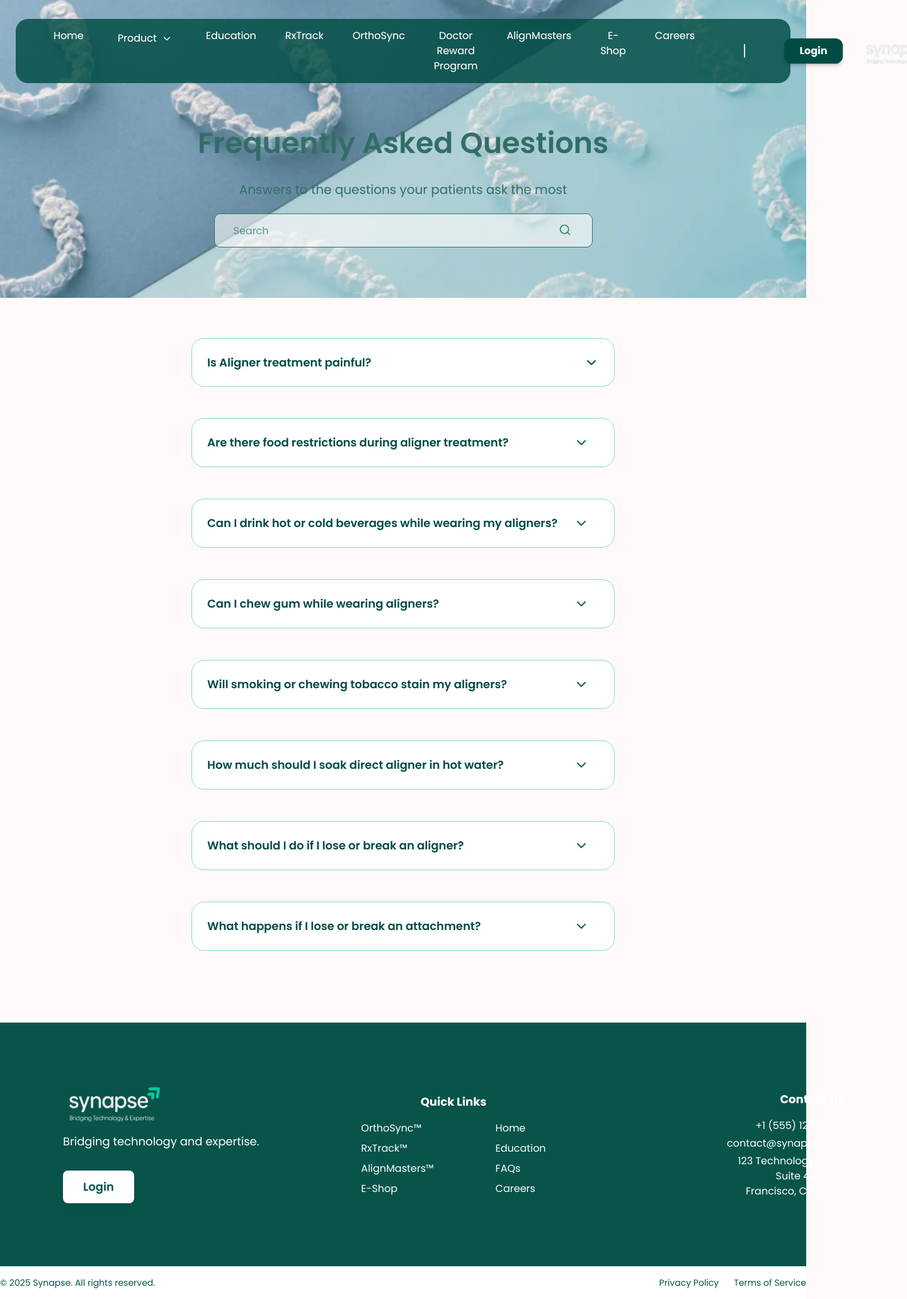
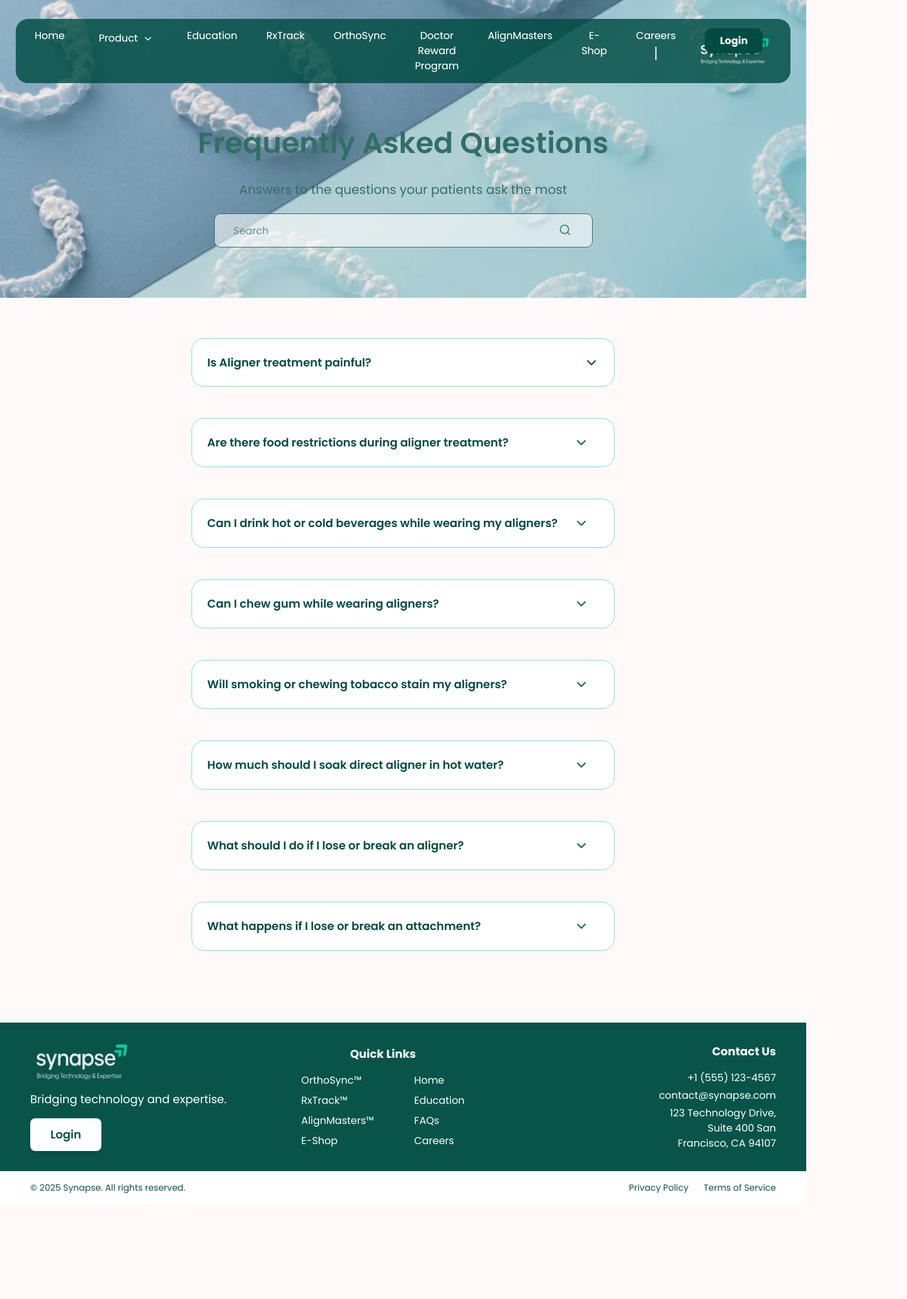
Before and after one commit to YutitechInnovations/synapse-website, a Next.js app: page /faq in a window 1280 px wide. Shown: the whole page at 63% size, 1440 px wide, since content can reach past the window. After the commit the page ends 1912 px from the top, so only its background shows below. Built offline with nearby package versions, Linux system fonts and the light colour scheme.

Commit message:
aboutus page, landing page media queries

```diff
--- a/src/components/cards/ZigZagCard.js
+++ b/src/components/cards/ZigZagCard.js
@@ -3,7 +3,7 @@ import Image from 'next/image';
 
 const ZigZagCard = ({ items }) => {
   return (
-    <div className="card flex flex-col card-p-0 overflow-hidden card-gap-0 rounded-t-[1.25rem]" style={{ maxWidth: 'calc(100vw - 200px)', marginLeft: '100px', marginRight: '100px' }}>
+    <div className="card flex flex-col card-p-0 overflow-hidden card-gap-0 rounded-t-[1.25rem] w-full max-w-7xl mx-auto">
       {items?.map((item, index) => {
         const isOdd = (index + 1) % 2 !== 0;
         return (
@@ -13,7 +13,7 @@ const ZigZagCard = ({ items }) => {
               index + 1 !== items.length ? "border-b border-gray-200" : ""
             } overflow-hidden`}
           >
-            <div className="w-full py-4 md:py-8 flex flex-col gap-4 md:gap-6 justify-center items-start px-2 md:pl-12 md:pr-8">
+            <div className="w-full py-4 md:py-8 flex flex-col gap-4 md:gap-6 justify-center items-start px-4 md:px-8 lg:px-12">
               <h2 className="font-semibold text-xl md:text-2xl lg:text-4xl text-left">
                 {item.title}
               </h2>
--- a/src/components/doctorLandingPage/Aboutus.js
+++ b/src/components/doctorLandingPage/Aboutus.js
@@ -32,12 +32,12 @@ const Aboutus = () => {
   return (
     <section className="w-full flex flex-col items-center justify-center">
       <h2
-        className="text-3xl md:text-4xl font-bold text-center mb-0 text-[#184C3A] mt-[100px] mx-4 md:mx-[176px]"
+        className="text-3xl md:text-4xl font-bold text-center mb-0 text-[#184C3A] mt-[60px] max-w-4xl mx-auto px-4"
       >
         Synapse Core Team
       </h2>
       <div
-        className="grid grid-cols-1 md:grid-cols-2 gap-6 w-full max-w-full px-2 md:max-w-6xl md:px-0 mt-[50px] mb-[100px]"
+        className="grid grid-cols-1 md:grid-cols-2 gap-6 w-full max-w-4xl mx-auto px-2 md:px-0 mt-[32px] mb-[60px]"
       >
         {team.map((member, idx) => (
           <div key={idx} className="flex flex-col md:flex-row items-center bg-white border border-[#184C3A] rounded-2xl p-4 md:p-8 min-h-[240px] shadow-sm w-full">
--- a/src/components/doctorLandingPage/MissionNVision.js
+++ b/src/components/doctorLandingPage/MissionNVision.js
@@ -18,8 +18,8 @@ let items = [
 
 const MissionNVision = () => {
   return (
-    <section className="w-full" style={{ marginTop: 100, marginLeft: 100, marginRight: 100 }}>
-      <div className="w-full flex flex-col items-center justify-center p-4 md:p-8 lg:p-12">
+    <section className="w-full px-4 md:px-8 lg:px-16">
+      <div className="w-full flex flex-col items-center justify-center py-8 md:py-12 lg:py-16">
         <ZigZagCard items={items} />
       </div>
     </section>
--- a/src/components/footer/Footer.js
+++ b/src/components/footer/Footer.js
@@ -20,23 +20,23 @@ const Footer = () => {
   const showLoginButton = ["/", "/login", "/signup", "/aboutus", "/education", "/faq", "/aligners", "/aligners-biosmart-sm", "/aligners-biosmart-t"].includes(pathname);
   return (
     <footer className="w-full bg-[#08544A] pt-0">
-      <div className="w-full max-w-full mx-auto flex flex-col md:flex-row justify-between items-start md:items-center gap-12 md:gap-0 px-2 py-8 md:w-[1440px] md:max-w-[1440px] md:p-[100px] footer">
+      <div className="w-full max-w-7xl mx-auto flex flex-col md:flex-row justify-between items-center md:items-center md:gap-12 px-4 md:px-12 py-8">
         {/* Left: Logo and tagline */}
-        <div className="flex flex-col items-start md:w-1/3 mb-8 md:mb-0">
-          <Image src="/images/logo.png" alt="Synapse Logo" width={160} height={40} className="mb-4" />
-          <p className="text-white text-lg mb-8">Bridging technology and expertise.</p>
+        <div className="flex flex-col items-center md:items-start text-center md:text-left mb-6 md:mb-0 w-full md:w-1/3 md:max-w-xs">
+          <Image src="/images/logo.png" alt="Synapse Logo" width={160} height={40} className="mb-4 mx-auto md:mx-0" />
+          <p className="text-white text-lg mb-4 mx-auto md:mx-0 break-words truncate whitespace-normal">Bridging technology and expertise.</p>
           {showLoginButton && (
-            <a href="/login">
-              <button className="bg-white text-[#08544A] font-semibold rounded-lg px-8 py-3 shadow-md hover:bg-gray-100 transition cursor-pointer text-lg">
+            <a href="/login" className="w-full flex justify-center md:justify-start">
+              <button className="bg-white text-[#08544A] font-semibold rounded-lg px-8 py-3 shadow-md hover:bg-gray-100 transition cursor-pointer text-lg w-full md:w-auto">
                 Login
               </button>
             </a>
           )}
         </div>
         {/* Center: Quick Links */}
-        <div className="flex flex-col md:w-1/3 items-center">
+        <div className="flex flex-col items-center md:items-center text-center md:text-left mb-6 md:mb-0 w-full md:w-1/3">
           <h3 className="text-white font-bold text-lg mb-4">Quick Links</h3>
-          <div className="flex flex-col md:flex-row gap-[98px]">
+          <div className="flex flex-col md:flex-row gap-2 md:gap-16 w-full md:w-auto items-center md:items-start">
             <ul className="space-y-2 text-base font-normal">
               {leftLinks.map(link => (
                 <li key={link.href}>
@@ -64,9 +64,9 @@ const Footer = () => {
           </div>
         </div>
         {/* Right: Contact Us */}
-        <div className="flex flex-col md:w-1/3 items-end">
+        <div className="flex flex-col items-center md:items-end text-center md:text-right w-full md:w-1/3">
           <h3 className="text-white font-bold text-lg mb-4">Contact Us</h3>
-          <div className="text-right">
+          <div>
             <p className="text-white text-base mb-1">+1 (555) 123-4567</p>
             <p className="text-white text-base mb-1">contact@synapse.com</p>
             <p className="text-white text-base">123 Technology Drive,<br />Suite 400 San<br />Francisco, CA 94107</p>
@@ -75,7 +75,7 @@ const Footer = () => {
       </div>
       {/* Bottom Bar */}
       <div className="w-full bg-white mt-0 py-4">
-        <div className="w-[1440px] max-w-full mx-auto flex flex-col md:flex-row justify-between items-center px-4 md:px-0">
+        <div className="w-full max-w-7xl mx-auto flex flex-col md:flex-row justify-between items-center px-4 md:px-12">
           <p className="text-[#08544A] text-sm text-center md:text-left mb-2 md:mb-0">© 2025 Synapse. All rights reserved.</p>
           <div className="flex space-x-6 mt-0 md:mt-0">
             <a href="/privacy-policy" className="text-[#08544A] text-sm hover:underline">Privacy Policy</a>
--- a/src/components/home/hero-section.js
+++ b/src/components/home/hero-section.js
@@ -5,7 +5,7 @@ export default function HeroSection() {
   return (
     <section className="relative w-full hero-section">
       {/* Background Image */}
-      <div className="absolute w-full min-h-[200px] h-[40vw] max-h-[44rem]">
+      <div className="absolute w-full min-h-[300px] sm:min-h-[400px] md:min-h-[500px] max-h-[44rem]">
         <Image
           src="/images/bg2.jpg"
           fill
@@ -16,7 +16,7 @@ export default function HeroSection() {
         <div className="absolute inset-0 bg-white/60" />
       </div>
       {/* Content */}
-      <div className="relative min-h-[200px] h-[40vw] max-h-[44rem] flex flex-col items-start justify-center pt-8 md:pt-20 px-2 sm:px-4 md:px-8 lg:px-16">
+      <div className="relative min-h-[300px] sm:min-h-[400px] md:min-h-[500px] max-h-[44rem] flex flex-col items-start justify-center pt-8 md:pt-20 px-2 sm:px-4 md:px-8 lg:px-16">
         <div className="max-w-3xl w-full">
           <h1 className="text-2xl sm:text-4xl md:text-5xl lg:text-6xl font-bold mb-6 leading-tight text-[#184C3A]">
             Designed for the<br />Smiles You Shape
--- a/src/components/navbar/Navbar.js
+++ b/src/components/navbar/Navbar.js
@@ -107,9 +107,11 @@ export default function Navbar() {
           onClick={() => setIsMenuOpen(false)}
         ></div>
       )}
-      <div className="flex items-center justify-center w-full fixed top-0 z-50 bg-transparent px-[1.5625rem]">
-        <nav className={`${styles.navbar} flex items-center justify-between w-full relative`}>
-          <div className="flex items-center gap-[1.875rem]">
+      <div className="flex items-center w-full fixed top-0 z-50 bg-transparent px-[1.5625rem] min-w-0">
+        <nav className={`${styles.navbar} flex items-center w-full relative min-w-0`}>
+          <div className="flex items-center flex-1 min-w-0">
+            {/* Nav links and menu */}
+            <div className="flex items-center gap-[1.875rem] flex-1 min-w-0">
               <button
                 className="md:hidden flex flex-col justify-center items-center w-10 h-10 focus:outline-none"
                 onClick={() => setIsMenuOpen(!isMenuOpen)}
@@ -120,14 +122,12 @@ export default function Navbar() {
                 <span className="block w-7 h-1 bg-white rounded mb-1"></span>
                 <span className="block w-7 h-1 bg-white rounded"></span>
               </button>
-          </div>
-
-          {/* Mobile menu */}
+              {/* Mobile menu and nav links */}
               <div
-            className={`${isMenuOpen ? 'flex' : 'hidden'} md:flex flex-col md:flex-row items-center fixed md:static top-0 left-0 w-full h-full md:w-auto md:h-auto bg-[#F8FAF9] md:bg-transparent rounded-none md:rounded-none z-50 transition-all duration-300`}
+                className={`${isMenuOpen ? 'flex' : 'hidden'} md:flex flex-col md:flex-row items-center fixed md:static top-0 left-0 w-full h-full md:w-auto md:h-auto bg-[#F8FAF9] md:bg-transparent rounded-none md:rounded-none z-50 transition-all duration-300 flex-1 min-w-0`}
                 style={{}}
               >
-            <ul className="flex flex-col md:flex-row items-start justify-start pt-8 space-y-8 md:space-y-0 md:space-x-4 md:gap-[1.875rem] p-8 md:p-0 w-full md:w-auto h-full md:h-auto">
+                <ul className="flex flex-col md:flex-row items-start justify-start pt-8 space-y-8 md:space-y-0 md:space-x-4 md:gap-[1.875rem] p-8 md:p-0 w-full md:w-auto h-full md:h-auto flex-1 min-w-0">
                   {/* Home link */}
                   <li className="w-full md:w-auto text-left font-semibold text-[18px] md:text-base text-[#195B48] md:text-white md:font-normal md:text-center">
                     <NavLink href="/" onClick={() => setIsMenuOpen(false)}>Home</NavLink>
@@ -165,11 +165,25 @@ export default function Navbar() {
                     <NavLink href="/education" onClick={() => setIsMenuOpen(false)}>Education</NavLink>
                   </li>
                   {/* Render the rest of the links */}
-              {links.filter(link => !['/', '/education'].includes(link.href)).map((link) => (
+                  {links.filter(link => !['/', '/education'].includes(link.href)).map((link, idx, arr) => (
                     <li key={link.href} className="w-full md:w-auto text-left font-semibold text-[18px] md:text-base text-[#195B48] md:text-white md:font-normal md:text-center">
                       <NavLink href={link.href} onClick={() => setIsMenuOpen(false)}>{link.label}</NavLink>
+                      {/* Add separator after last link (Careers) */}
+                      {idx === arr.length - 1 && !isLoggedIn && (
+                        <span className="hidden md:inline-block mx-1 align-middle text-white text-2xl font-light">|</span>
+                      )}
                     </li>
                   ))}
+                  {/* Login button for desktop view, right after nav links */}
+                  {!isLoggedIn && (
+                    <li className="hidden md:inline-block align-middle">
+                      <a href="/login">
+                        <button className="px-6 py-2 bg-[var(--primary)] text-white font-bold rounded-xl shadow-md transition cursor-pointer text-base">
+                          Login
+                        </button>
+                      </a>
+                    </li>
+                  )}
                   {/* Login button for mobile view */}
                   {!isLoggedIn && (
                     <li className="block md:hidden w-full mt-8">
@@ -182,28 +196,18 @@ export default function Navbar() {
                   )}
                 </ul>
               </div>
-
-          {/* Desktop right side: Login or Profile */}
-          <span className="hidden md:block" style={{ marginLeft: '30px', marginRight: '30px', color: 'white', fontSize: '24px', fontWeight: 300, userSelect: 'none' }}>|</span>
-          <div className="hidden md:flex items-center">
-            {!isLoggedIn ? (
-              <a href="/login">
-                <button className="px-6 py-2 bg-[var(--primary)] text-white font-bold rounded-xl shadow-md transition cursor-pointer text-base">
-                  Login
-                </button>
-              </a>
-            ) : (
-              <ProfileDropdown onLogout={logout} />
-            )}
             </div>
-
+            {/* Logo at the far right */}
+            <div className="ml-auto flex-shrink-0">
               <Image
                 src="/images/logo.png"
                 width={120}
                 height={45}
                 alt="Logo"
-            className="h-[2.8125rem] object-contain ml-auto"
+                className="h-[2.8125rem] object-contain"
               />
+            </div>
+          </div>
         </nav>
       </div>
       {/* Add top padding to main content for mobile so it's not hidden behind navbar */}
```
Lines whose indentation alone changed are shown as unchanged.
